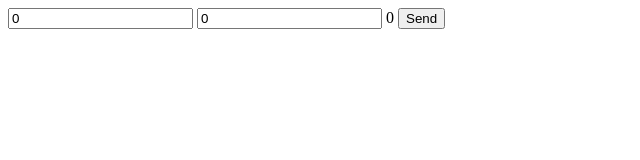
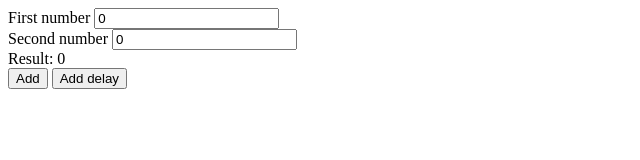
Before and after one commit to ir4y/asteroid, a website: page priv/index.html in a window 1280 px wide. Shown: the whole page, without its empty margins (0-640 px from the left). Drawn offline with nearby package versions, Linux system fonts and the light colour scheme; some packages are replaced by stand-ins of ours; a script that the page names is missing.

Commit message:
Add delay button, fix readme

```diff
--- a/priv/app.js
+++ b/priv/app.js
@@ -9,10 +9,16 @@ app.controller('MainCtrl', ['$scope', '$rpc',  function($scope, $rpc) {
   $scope.second = 0;
   $scope.result = 0;
 
-  $scope.send = function(){
+  $scope.add = function(){
     $rpc.send('add', parseInt($scope.first), parseInt($scope.second)).then(
       function(response){console.log('Success', response); $scope.result = response.result},
       function(response){console.log('Error', response)}
     );
   }
+  $scope.add_delay = function(){
+    $rpc.send('add_delay', parseInt($scope.first), parseInt($scope.second)).then(
+      function(response){console.log('Success', response); $scope.result = response.result},
+      function(response){console.log('Error', response)}
+    );
+  }
 }]);
--- a/priv/index.html
+++ b/priv/index.html
@@ -5,9 +5,15 @@
         <script src="app.js"></script>
     </head>
     <body ng-app="MainApp" ng-controller="MainCtrl">
-        <input ng-model="first">
-        <input ng-model="second">
-        <span>{{ result }}</span>
-        <button ng-click="send()">Send</button>
+        <label for="first">First number</label>
+        <input id="first" ng-model="first">
+        <br/>
+        <label for="second">Second number</label>
+        <input id="second" ng-model="second">
+        <br/>
+        <span>Result: {{ result }}</span>
+        <br/>
+        <button ng-click="add()">Add</button>
+        <button ng-click="add_delay()">Add delay</button>
     </body>
 </html>
```
Also changed, not shown: README.md, 1 other file.
